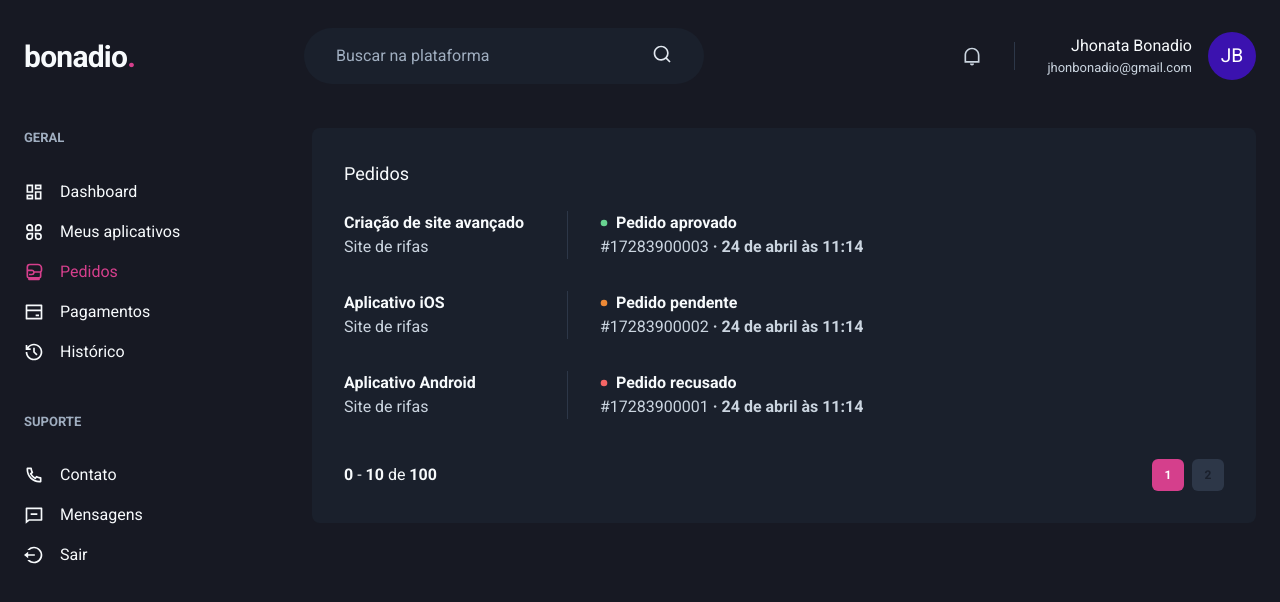
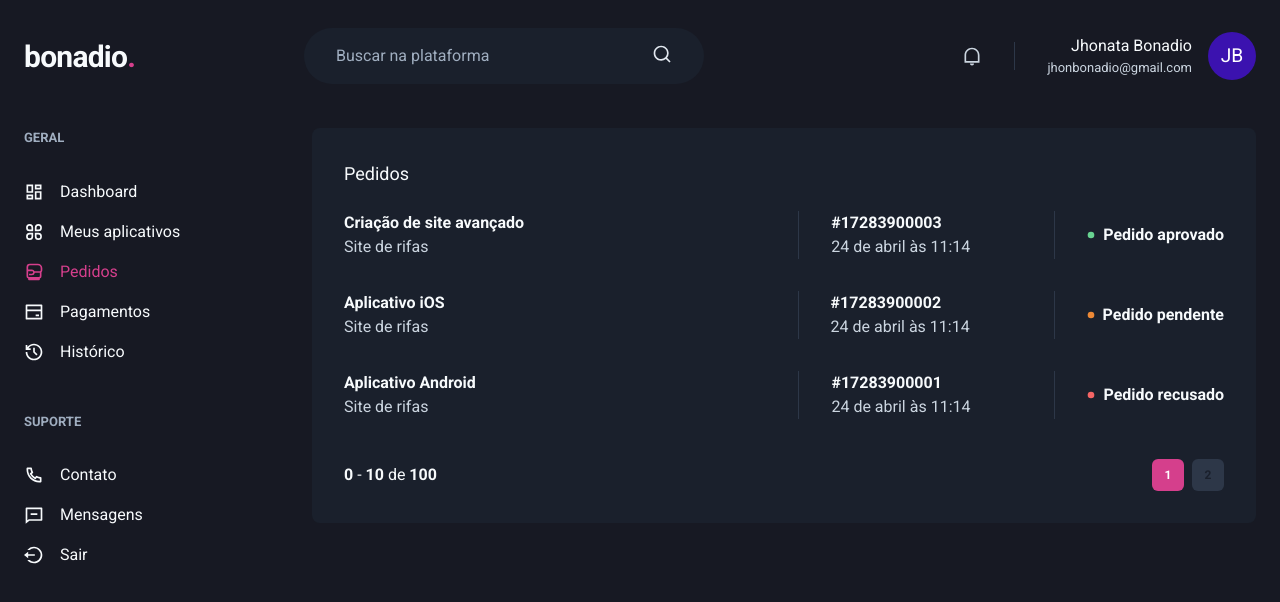
Before and after one commit to jhonatabonadio1/bonadio, a Next.js app: page /panel/orders in a window 1280 px wide. Shown: the top 602 px of the page. Built offline with nearby package versions, Linux system fonts and the light colour scheme.

Commit message:
adding datadog agent

```diff
--- a/src/components/Header/Header.tsx
+++ b/src/components/Header/Header.tsx
@@ -67,7 +67,7 @@ export function Header(){
                         py="1"
                         color="gray.300"
                     >
-                        <NextLink href='/panel/login'>
+                        <NextLink href='/login'>
                             <Button
                                 bg="transparent"
                                 borderColor="pink.500"
--- a/src/components/Panel/OrderItem.tsx
+++ b/src/components/Panel/OrderItem.tsx
@@ -19,6 +19,7 @@ export function OrderItem({id, name, description, status, date}: OrderItem){
                 spacing="4"
                 pr="8"
                 mr="8"
+                flex="1"
                 borderRightWidth={1}
                 borderColor="gray.700"
                 w="56"
@@ -28,9 +29,23 @@ export function OrderItem({id, name, description, status, date}: OrderItem){
                     <Text color="gray.300">{description}</Text>
                 </Box>
             </HStack>
-            <Box
-                flex="1"
+
+            <HStack
+                spacing="4"
+                pr="8"
+                mr="8"
+
+                borderRightWidth={1}
+                borderColor="gray.700"
+                w="56"
             >
+                <Box>
+                    <Text fontWeight="bold">#{id}</Text>
+
+                    <Text color="gray.300">{date}</Text>
+                </Box>
+            </HStack>
+            <Box >
                 <Flex align="center">
                     {
                         status == "Pedido aprovado" && <Icon as={RiCheckboxBlankCircleFill} fontSize="8" mr="2" color="green.300"/>
@@ -43,14 +58,7 @@ export function OrderItem({id, name, description, status, date}: OrderItem){
                     }
                     <Text fontWeight="bold">{status}</Text>
                 </Flex>
-            <Text
-                color="gray.300"
-            >
-                #{id}
-                <Text as="span" fontWeight="bold" ml="1">
-                    · {date}
-                </Text>
-            </Text>
+
             </Box>
 
         </Flex>
--- a/src/components/Panel/Sidebar/Sidebar.tsx
+++ b/src/components/Panel/Sidebar/Sidebar.tsx
@@ -26,7 +26,7 @@ export function Sidebar(){
                         <SidebarItem
                             name="Meus aplicativos"
                             icon={RiAppsLine}
-                            active={router.asPath === '/panel/apps'}
+                            active={router.pathname === '/panel/apps' || router.pathname === '/panel/apps/show'}
                             href="/panel/apps"
                         />
                         <SidebarItem
--- a/src/pages/panel/login.tsx
+++ b/src/pages/login.tsx
@@ -6,7 +6,7 @@ import {
     Text
 } from '@chakra-ui/react'
 import {EmailIcon, LockIcon} from '@chakra-ui/icons'
-import { Input } from '../../components/Form/Input'
+import { Input } from '../components/Form/Input'
 
 export default function Login(){
 
@@ -26,7 +26,7 @@ export default function Login(){
                     p="8"
                     borderRadius={8}
                     flexDir="column"
-                    action="./dashboard"
+                    action="/panel/dashboard"
                 >
                     <Stack>
 
```
Also changed, not shown: src/pages/panel/apps/show.tsx (+25 -2 lines).
